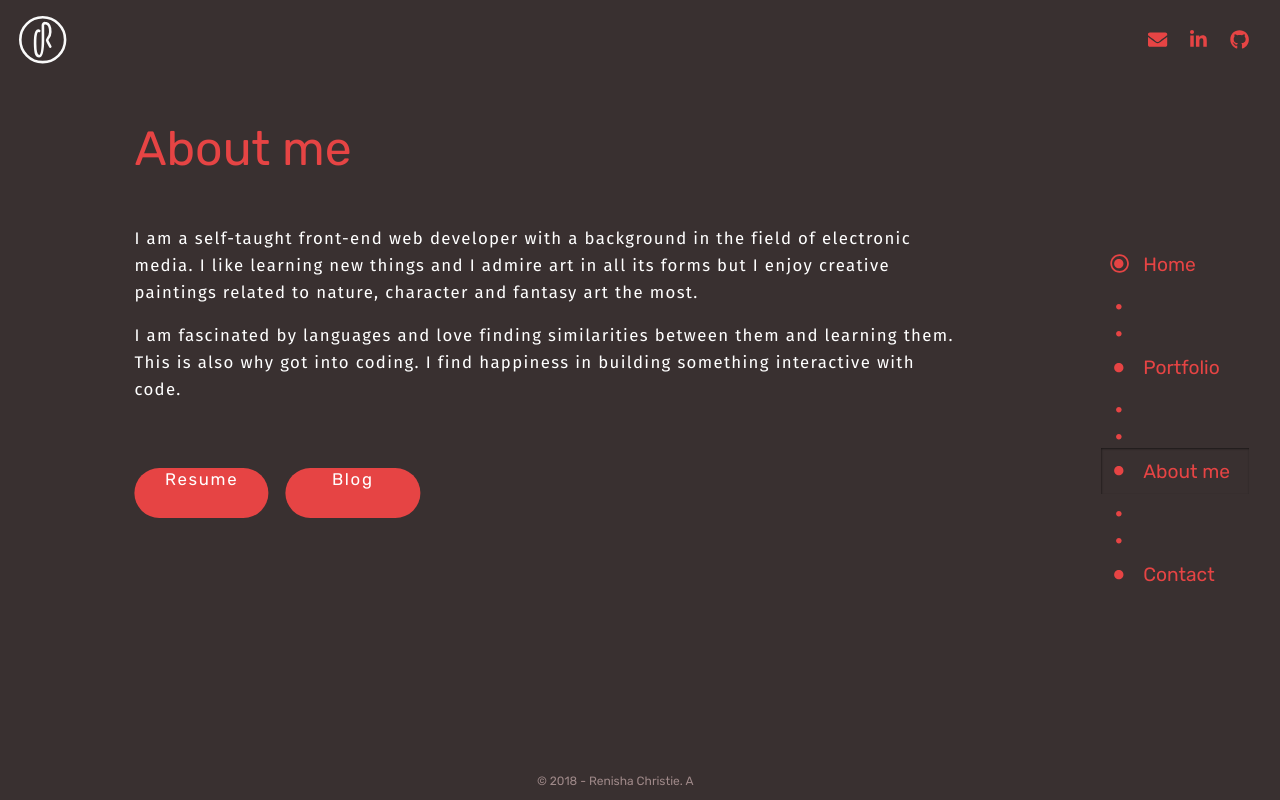
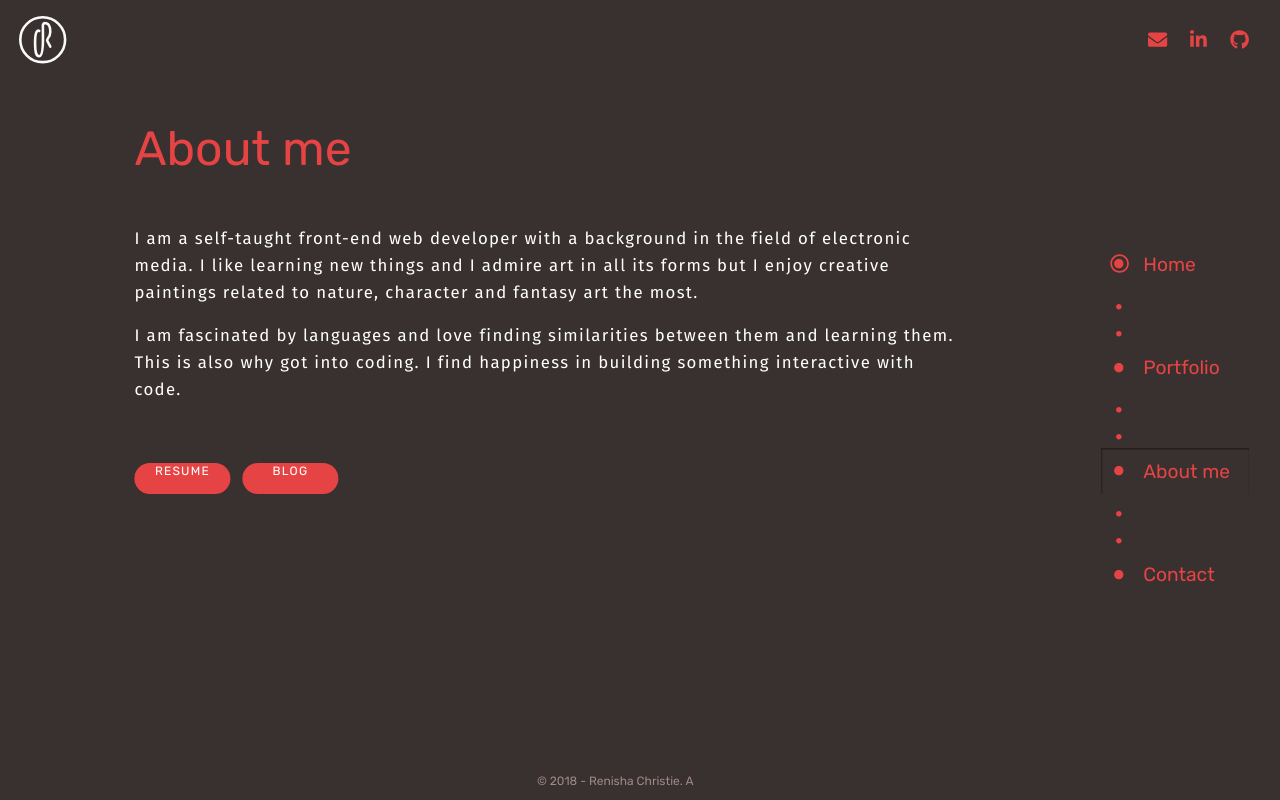
Before and after one commit to crisner/my-portfolio, a React (Create React App) app: page /about in a window 1280 px wide. Built offline with nearby package versions, Linux system fonts and the light colour scheme.

Commit message:
Make change in font and height

```diff
--- a/src/components/Pill.module.css
+++ b/src/components/Pill.module.css
@@ -1,10 +1,11 @@
 .pill {
     color: white;
-    font-size: 1.4em;
+    font-size: 1em;
+    text-transform: uppercase;
     letter-spacing: 0.1em;
     border: none;
     width: 8em;
-    height: 3em;
+    height: 2.6em;
     max-width: 100%;
     background-color: #E64444;
     border-radius: 2em;
```
